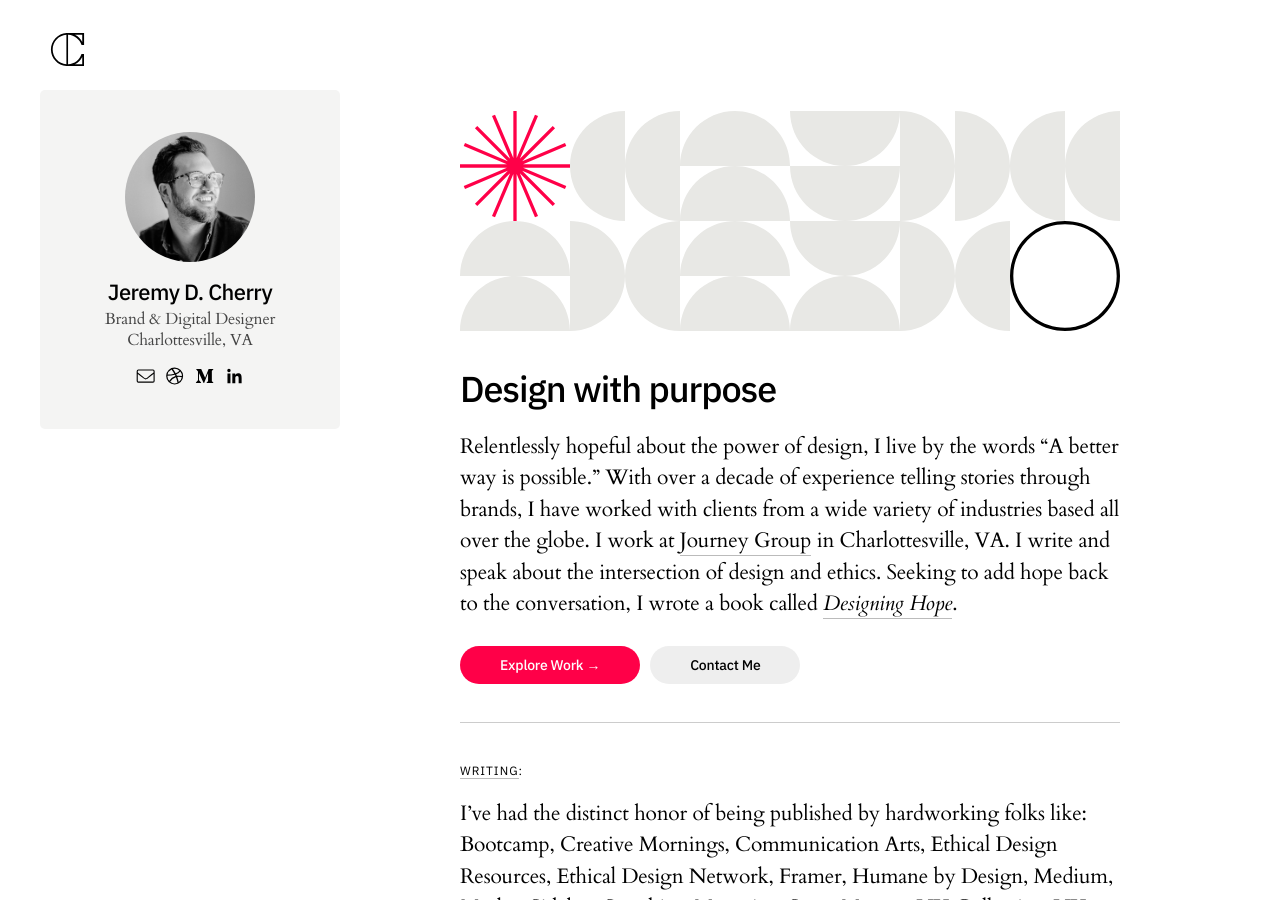
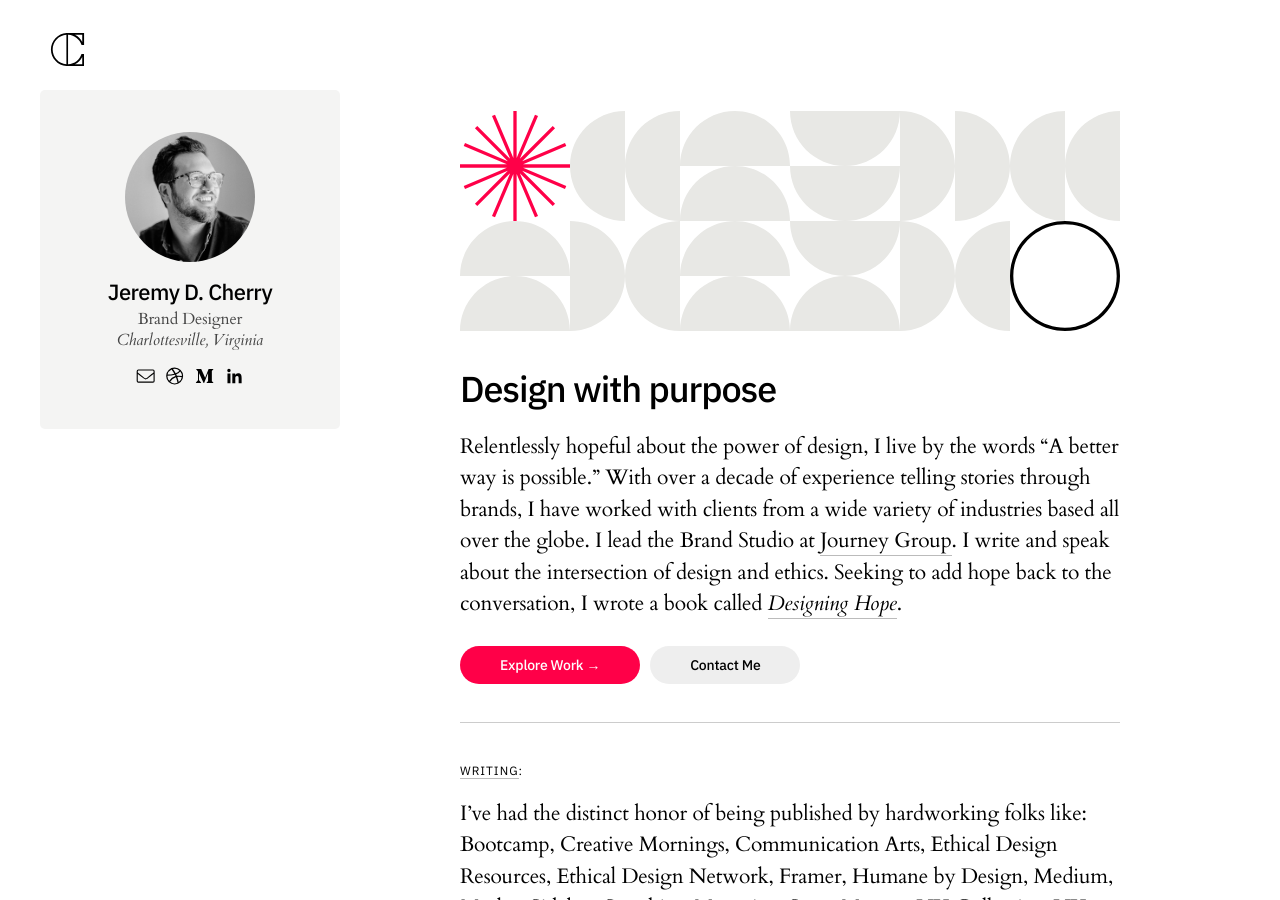
Before and after one commit to jeremydcherry/jeremydcherry.github.io, a Jekyll site: the page built from index.md, in a window 1280 px wide and 900 px high. Built offline with Jekyll 4.4.1, drawn with Linux system fonts in a browser that asks for light colours.

Commit message:
Updated Profile & Home

```diff
--- a/_includes/profile.html
+++ b/_includes/profile.html
@@ -2,8 +2,7 @@
 	<div class="profile">
 		<a href="/" class="profile-home"><img src="/images/jeremy-headshot.jpg" class="avatar" alt="Photo of Jeremy D. Cherry"></a>
 		<h1 class="profile-card">Jeremy D. Cherry</h1>
-		<h2 class="profile-card">Brand &amp; Digital Designer<br/>
-		Charlottesville, VA</h2>
+		<h2 class="profile-card">Brand Designer<br/><em>Charlottesville, Virginia</em></h2>
 		<a href="mailto:jeremy@jeremydcherry.com" class="social-link"><img src="/images/email.svg" class="social-icon"></a>
 		<a href="https://dribbble.com/jeremydcherry" class="social-link"><img src="/images/dribbble.svg" class="social-icon"></a>
 		<a href="https://jeremydcherry.medium.com" class="social-link"><img src="/images/medium.svg" class="social-icon"></a>
--- a/index.md
+++ b/index.md
@@ -7,7 +7,7 @@ title: Jeremy D. Cherry
 
 # Design with purpose
 
-Relentlessly hopeful about the power of design, I live by the words “A better way is possible.” With over a decade of experience telling stories through brands, I have worked with clients from a wide variety of industries based all over the globe. I work at [Journey Group](https://journeygroup.com) in Charlottesville, VA. I write and speak about the intersection of design and ethics. Seeking to add hope back to the conversation, I wrote a book called [_Designing Hope_](https://hopeful.design).
+Relentlessly hopeful about the power of design, I live by the words “A better way is possible.” With over a decade of experience telling stories through brands, I have worked with clients from a wide variety of industries based all over the globe. I lead the Brand Studio at [Journey Group](https://journeygroup.com). I write and speak about the intersection of design and ethics. Seeking to add hope back to the conversation, I wrote a book called [_Designing Hope_](https://hopeful.design).
 
 <a href="https://jeremydcherry.dribbble.com/" class="btn">Explore Work &rarr;</a><a href="mailto:jeremy@jeremydcherry.com" class="btn_secondary">Contact Me</a>
 
```
